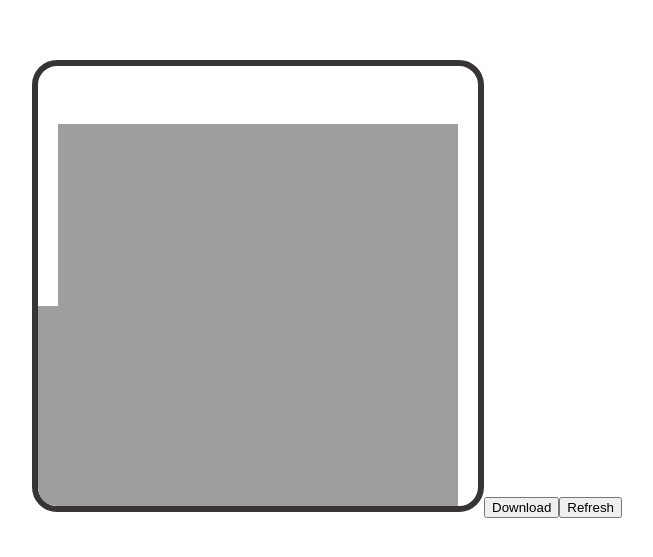
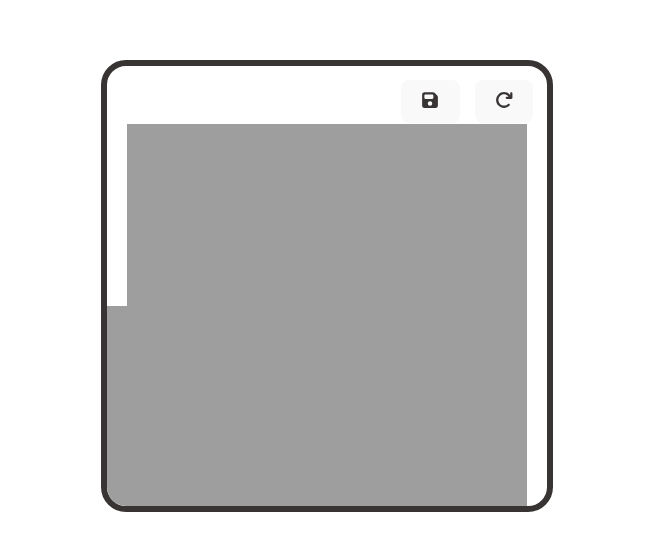
Before and after one commit to father-lox/labs_js_lego-avatar, a Vue app: page / in a window 1280 px wide. Shown: the part 111-668 px from the top of the page, without its empty margins (313-966 px from the left). Built offline with nearby package versions, Linux system fonts and the light colour scheme.

Commit message:
Add controllers

```diff
--- a/src/App.vue
+++ b/src/App.vue
@@ -1,9 +1,9 @@
 <script setup lang="ts">
-import Canvas from './components/canvas.vue'
+import Avatar from './components/avatar.vue'
 </script>
 
 <template>
-  <Canvas></Canvas>
+  <Avatar></Avatar>
 </template>
 
 <style scoped>
--- /dev/null
+++ b/src/components/avatar.vue
@@ -0,0 +1,60 @@
+<script lang="ts">
+import Drawer from '../code/drawer';
+import CharacterBuilder from '../code/character-builder';
+
+export default {
+	mounted() {
+		const canvas = this.$refs.avatarCanvas as HTMLCanvasElement;
+		const ctx = canvas.getContext('2d');
+		const characterBuilder = new CharacterBuilder();
+
+		if (ctx) {
+			characterBuilder.buildRandomCharacter().then((character) => {
+				const drawer = new Drawer();
+				drawer.drawCharacter(ctx, character);
+			});
+		}
+	},
+}
+</script>
+
+<template>
+	<article class="avatar">
+		<canvas class="avatar__canvas" height="440" width="440" ref="avatarCanvas"></canvas>
+		<div class="avatar__controllers">
+			<button class="button">
+				<svg class="button__icon" xmlns="http://www.w3.org/2000/svg" viewBox="0 0 448 512">
+					<path
+						d="M64 32C28.7 32 0 60.7 0 96V416c0 35.3 28.7 64 64 64H384c35.3 0 64-28.7 64-64V173.3c0-17-6.7-33.3-18.7-45.3L352 50.7C340 38.7 323.7 32 306.7 32H64zm0 96c0-17.7 14.3-32 32-32H288c17.7 0 32 14.3 32 32v64c0 17.7-14.3 32-32 32H96c-17.7 0-32-14.3-32-32V128zM224 288a64 64 0 1 1 0 128 64 64 0 1 1 0-128z" />
+				</svg>
+			</button>
+			<button class="button">
+				<svg class="button__icon" xmlns="http://www.w3.org/2000/svg" height="16" width="16" viewBox="0 0 512 512">
+					<path
+						d="M386.3 160H336c-17.7 0-32 14.3-32 32s14.3 32 32 32H464c17.7 0 32-14.3 32-32V64c0-17.7-14.3-32-32-32s-32 14.3-32 32v51.2L414.4 97.6c-87.5-87.5-229.3-87.5-316.8 0s-87.5 229.3 0 316.8s229.3 87.5 316.8 0c12.5-12.5 12.5-32.8 0-45.3s-32.8-12.5-45.3 0c-62.5 62.5-163.8 62.5-226.3 0s-62.5-163.8 0-226.3s163.8-62.5 226.3 0L386.3 160z" />
+				</svg>
+			</button>
+		</div>
+	</article>
+</template>
+
+<style scoped lang="scss">
+.avatar {
+	position: relative;
+
+	&__canvas {
+		aspect-ratio: 1 / 1;
+		border-radius: 25px;
+		box-sizing: content-box;
+		border: 6px solid #383434;
+	}
+
+	&__controllers {
+		display: flex;
+		gap: 15px;
+		position: absolute;
+		top: 20px;
+		right: 20px;
+	}
+}
+</style>
--- a/src/components/canvas.vue
+++ /dev/null
@@ -1,34 +0,0 @@
-<script lang="ts">
-import Drawer from '../code/drawer';
-import CharacterBuilder from '../code/character-builder';
-
-export default {
-	mounted() {
-		const canvas = this.$refs.avatarCanvas as HTMLCanvasElement;
-		const ctx = canvas.getContext('2d');
-		const characterBuilder = new CharacterBuilder();
-
-		if (ctx) {
-			characterBuilder.buildRandomCharacter().then((character) => {
-				const drawer = new Drawer();
-				drawer.drawCharacter(ctx, character);
-			});
-		}
-	},
-}
-</script>
-
-<template>
-	<canvas class="avatar" height="440" width="440" ref="avatarCanvas"></canvas>
-	<button>Download</button>
-	<button>Refresh</button>
-</template>
-
-<style scoped>
-.avatar {
-	aspect-ratio: 1 / 1;
-	border-radius: 25px;
-	box-sizing: content-box;
-	border: 6px solid #383434;
-}
-</style>
```
